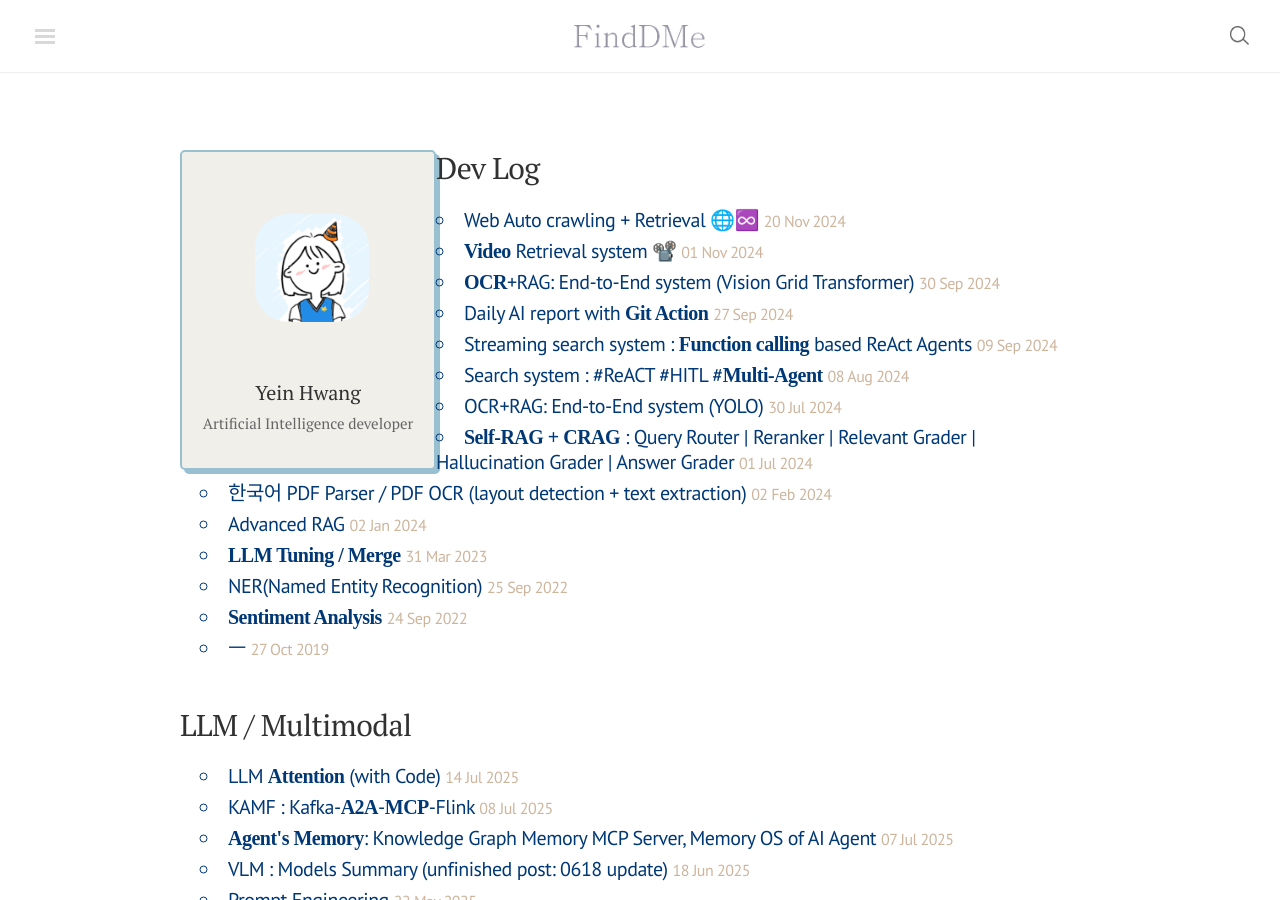
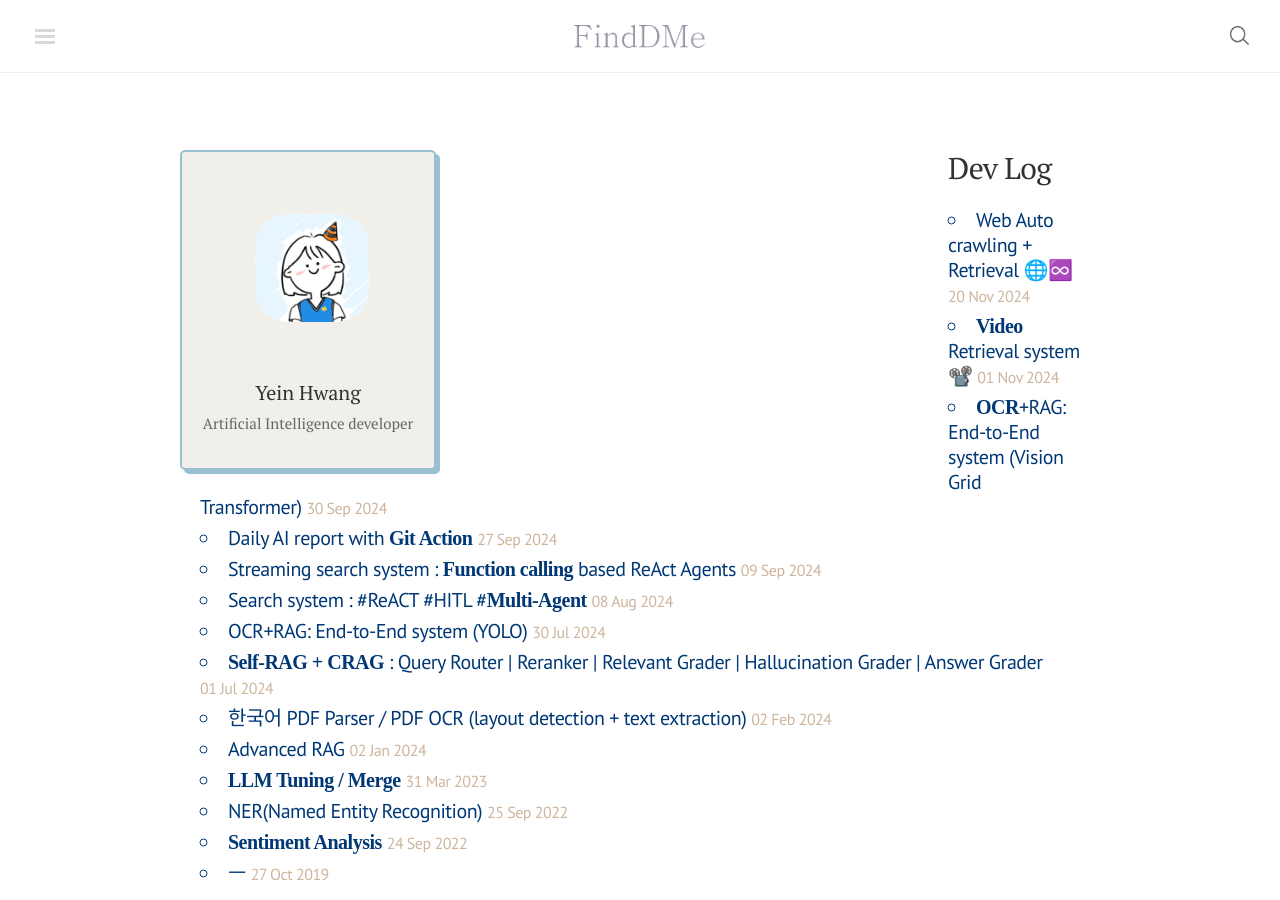
Before and after one commit to finddme/finddme.github.io, a Jekyll site: the page built from index.html, in a window 1280 px wide and 900 px high. Built offline with Jekyll 4.4.1, drawn with Linux system fonts in a browser that asks for light colours; nearby versions of some CDN libraries; comment, search, counter and statistics services are not loaded.

Commit message:
Update index.html

```diff
--- a/index.html
+++ b/index.html
@@ -110,9 +110,10 @@
   <img src="https://finddme.github.io/public/p_g_e_pixel3.png" />
 </div>  -->
 <div class="card-expo">
-<!--       <div class="card2" onclick="location.href='https://finddme.github.io/blog/portfolio/';" style=" cursor: pointer; float: center; margin-right: 512px;" > 검색창 없을 때 위 코드의 그림과 함께-->
+      <!-- 검색창 없을 때 위 코드의 그림과 함께 -->
+      <div class="card2" onclick="location.href='https://finddme.github.io/blog/portfolio/';" style=" cursor: pointer; float: center; margin-right: 512px;" >
 <!--       <div class="card2" onclick="location.href='https://finddme.github.io/blog/portfolio/';" style=" cursor: pointer; float: left; width: 28%;"> width 조절 -->
-      <div class="card2" onclick="location.href='https://finddme.github.io/blog/portfolio/';" style=" cursor: pointer; margin-bottom: 10px;">
+      <!-- <div class="card2" onclick="location.href='https://finddme.github.io/blog/portfolio/';" style=" cursor: pointer; margin-bottom: 10px;"> -->
         <meta name="viewport" content="width=device-width,initial-scale=1">
         <div class="card-photo"></div>
         <div class="card-title">Yein Hwang<br>
```
